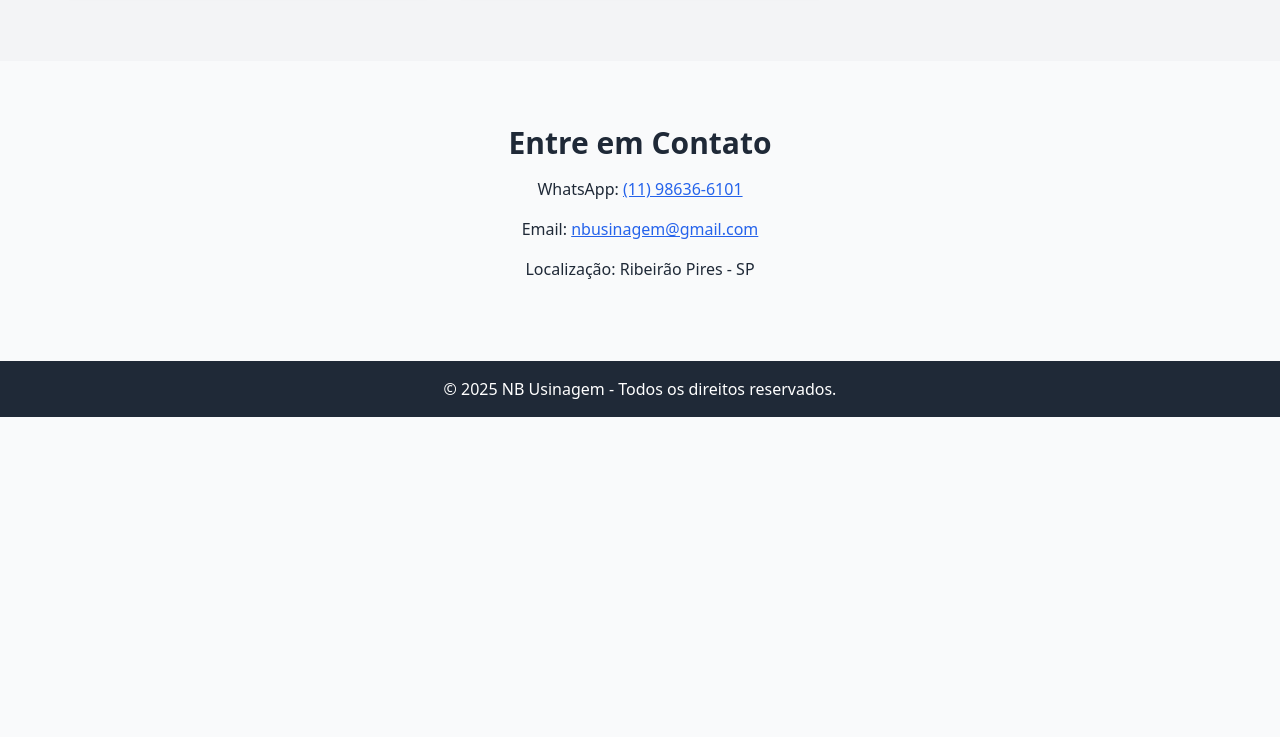
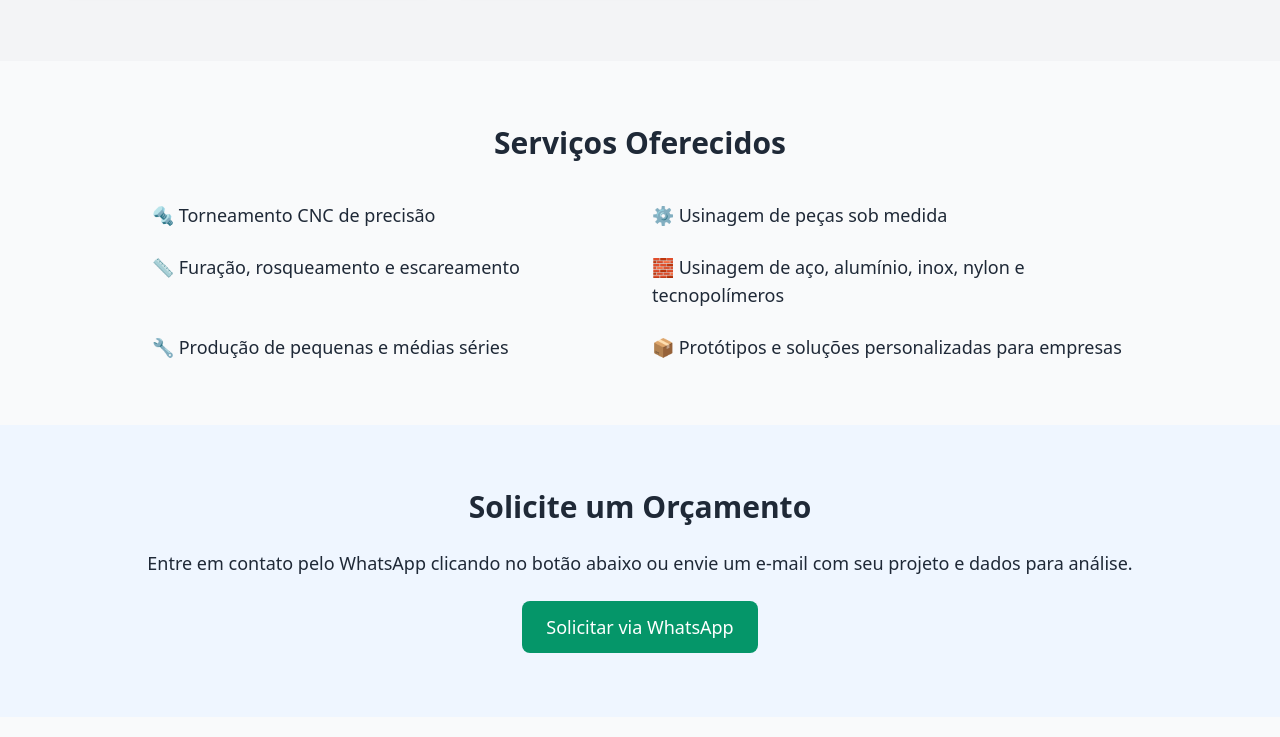
Before and after one commit to brunofranco1188/nbusinagem, a plain HTML site: page index.html in a window 1280 px wide. Shown: the part 1463-2200 px from the top of the page. Before the commit the page ends 1880 px from the top, so only its background shows below. Drawn offline with nearby package versions, Linux system fonts and the light colour scheme.

Commit message:
Update index.html

```diff
--- a/index.html
+++ b/index.html
@@ -51,6 +51,26 @@
     </div>
   </section>
 
+  <!-- Serviços -->
+  <section class="py-16 px-6 max-w-5xl mx-auto">
+    <h3 class="text-3xl font-bold text-center mb-10">Serviços Oferecidos</h3>
+    <ul class="grid sm:grid-cols-2 gap-6 text-lg">
+      <li>🔩 Torneamento CNC de precisão</li>
+      <li>⚙️ Usinagem de peças sob medida</li>
+      <li>📏 Furação, rosqueamento e escareamento</li>
+      <li>🧱 Usinagem de aço, alumínio, inox, nylon e tecnopolímeros</li>
+      <li>🔧 Produção de pequenas e médias séries</li>
+      <li>📦 Protótipos e soluções personalizadas para empresas</li>
+    </ul>
+  </section>
+
+  <!-- Orçamento -->
+  <section class="bg-blue-50 py-16 px-6 text-center">
+    <h3 class="text-3xl font-bold mb-6">Solicite um Orçamento</h3>
+    <p class="text-lg mb-6">Entre em contato pelo WhatsApp clicando no botão abaixo ou envie um e-mail com seu projeto e dados para análise.</p>
+    <a href="https://wa.me/5511986366101" class="inline-block bg-green-600 text-white px-6 py-3 rounded-lg text-lg hover:bg-green-700">Solicitar via WhatsApp</a>
+  </section>
+
   <!-- Contato -->
   <section class="py-16 px-6 text-center">
     <h3 class="text-3xl font-bold mb-4">Entre em Contato</h3>
```
